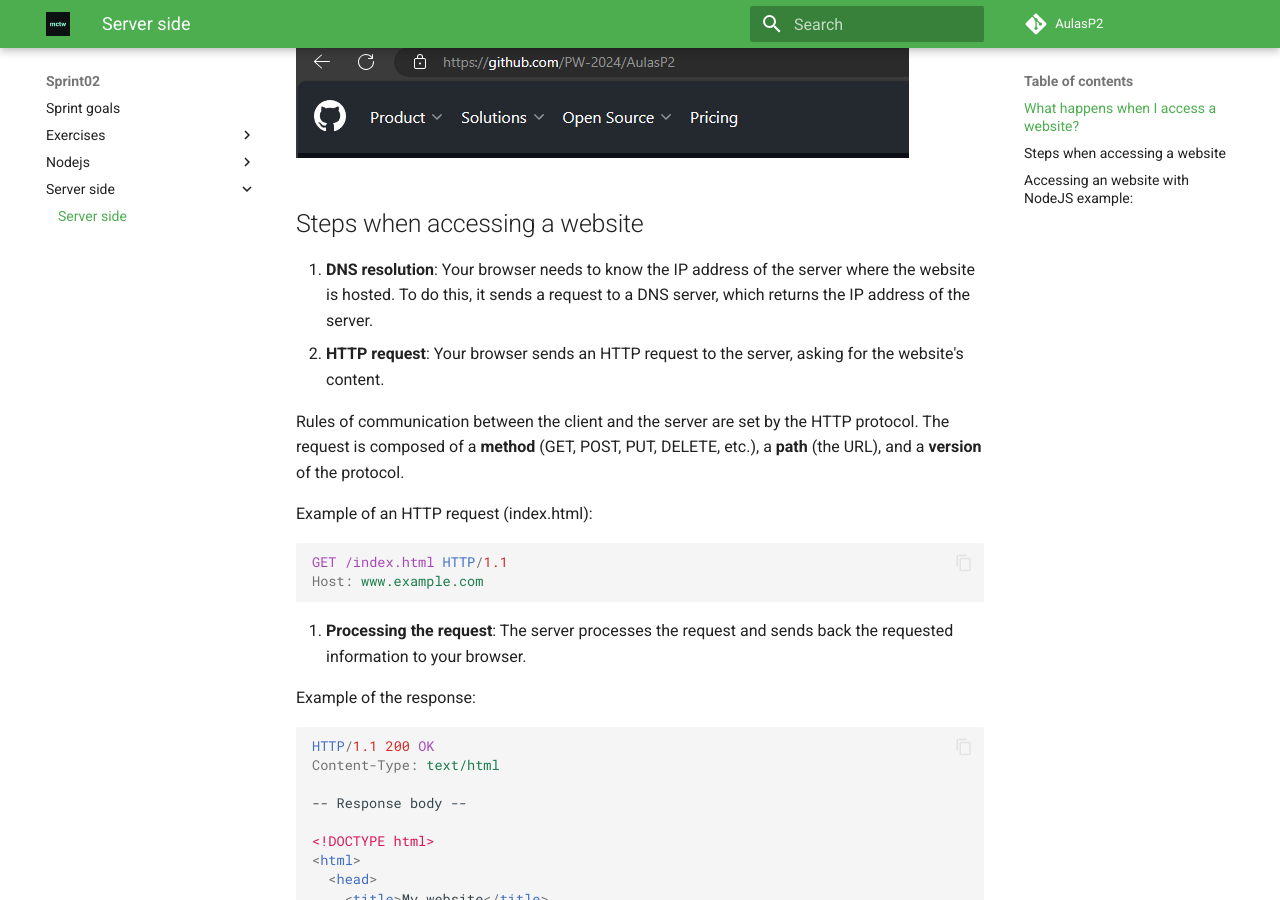
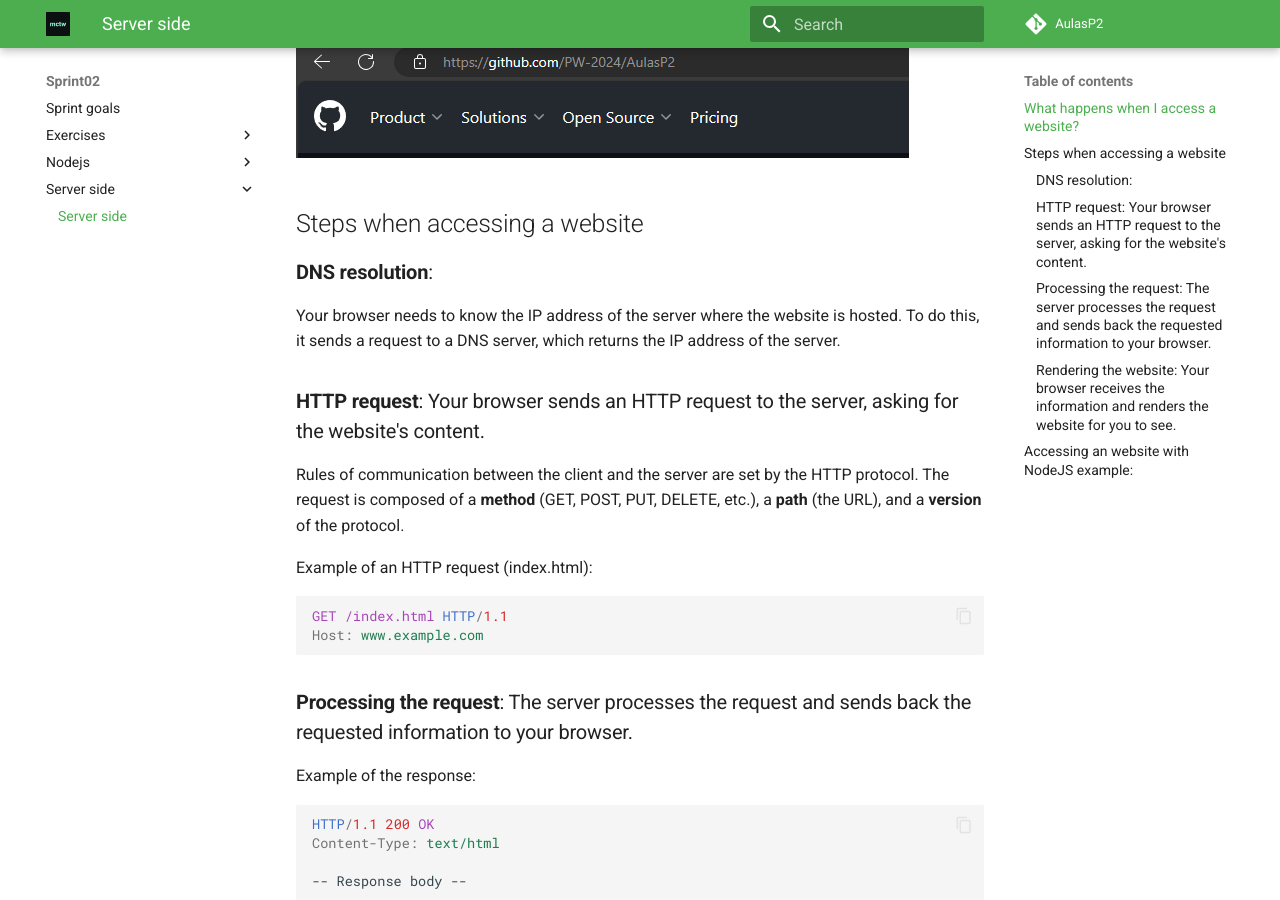
Before and after one commit to PW-2024/AulasP2, an MkDocs documentation site: the page built from docs/sprint02/server-side/index.md, in a window 1280 px wide and 900 px high, scrolled down 395 px. Built offline with MkDocs 1.6.1 and Material for MkDocs 9.7.7, drawn with Linux system fonts in a browser that asks for light colours; comment, search, counter and statistics services are not loaded; some of the changed lines change nothing that is shown.

Commit message:
feat: reorganized web diagram

````diff
--- a/docs/sprint02/server-side/index.md
+++ b/docs/sprint02/server-side/index.md
@@ -9,8 +9,12 @@
 
 ## Steps when accessing a website
 
-1. **DNS resolution**: Your browser needs to know the IP address of the server where the website is hosted. To do this, it sends a request to a DNS server, which returns the IP address of the server.
-2. **HTTP request**: Your browser sends an HTTP request to the server, asking for the website's content.
+### **DNS resolution**:
+
+Your browser needs to know the IP address of the server where the website is hosted. To do this, it sends a request to a DNS server, which returns the IP address of the server.
+
+
+### **HTTP request**: Your browser sends an HTTP request to the server, asking for the website's content.
 
 Rules of communication between the client and the server are set by the HTTP protocol. The request is composed of a **method** (GET, POST, PUT, DELETE, etc.), a **path** (the URL), and a **version** of the protocol.
 
@@ -21,7 +25,7 @@
 Host: www.example.com
 ```
 
-3. **Processing the request**: The server processes the request and sends back the requested information to your browser.
+### **Processing the request**: The server processes the request and sends back the requested information to your browser.
 
 Example of the response:
 
@@ -43,9 +47,11 @@
 ```
 
 
-4. **Rendering the website**: Your browser receives the information and renders the website for you to see.
+### **Rendering the website**: Your browser receives the information and renders the website for you to see.
 
 This is a simplified explanation of what happens when you access a website. There are many other steps involved, such as SSL/TLS negotiation, caching, and more.
+
+![Accessing a website](./img/diagram_web.png)
 
 
 ## Accessing an website with NodeJS example:
````
Also changed, not shown: docs/sprint02/server-side/img/diagram_web.png (added).
